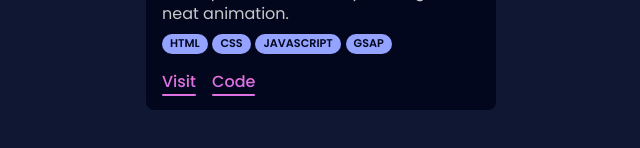
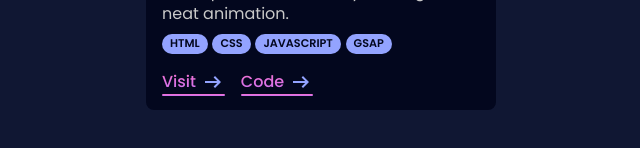
Before and after one commit to Salman-sajib/product-card-react, a React (Vite) app: page / in a window 1280 px wide. Shown: the part 530-678 px from the top of the page, without its empty margins (319-959 px from the left). Built offline with nearby package versions, Linux system fonts and the light colour scheme.

Commit message:
added an icon to the buttons

```diff
--- a/src/components/card/Card.jsx
+++ b/src/components/card/Card.jsx
@@ -24,10 +24,30 @@
           <div className='learn-more'>
             <ul>
               <li>
-                <a href=''>Visit</a>
+                <a href=''>
+                  Visit{' '}
+                  <svg
+                    xmlns='http://www.w3.org/2000/svg'
+                    height='24'
+                    viewBox='0 -960 960 960'
+                    width='24'
+                  >
+                    <path d='m560-240-56-58 142-142H160v-80h486L504-662l56-58 240 240-240 240Z' />
+                  </svg>
+                </a>
               </li>
               <li>
-                <a href=''>Code</a>
+                <a href=''>
+                  Code{' '}
+                  <svg
+                    xmlns='http://www.w3.org/2000/svg'
+                    height='24'
+                    viewBox='0 -960 960 960'
+                    width='24'
+                  >
+                    <path d='m560-240-56-58 142-142H160v-80h486L504-662l56-58 240 240-240 240Z' />
+                  </svg>
+                </a>
               </li>
             </ul>
           </div>
--- a/src/components/card/card.css
+++ b/src/components/card/card.css
@@ -72,6 +72,14 @@
   font-size: 1rem;
   font-weight: 500;
   position: relative;
+
+  display: flex;
+  align-items: center;
+  gap: 0.3rem;
+}
+
+.learn-more ul li a svg {
+  fill: #93a3ff;
 }
 
 .learn-more ul li a::after {
```
